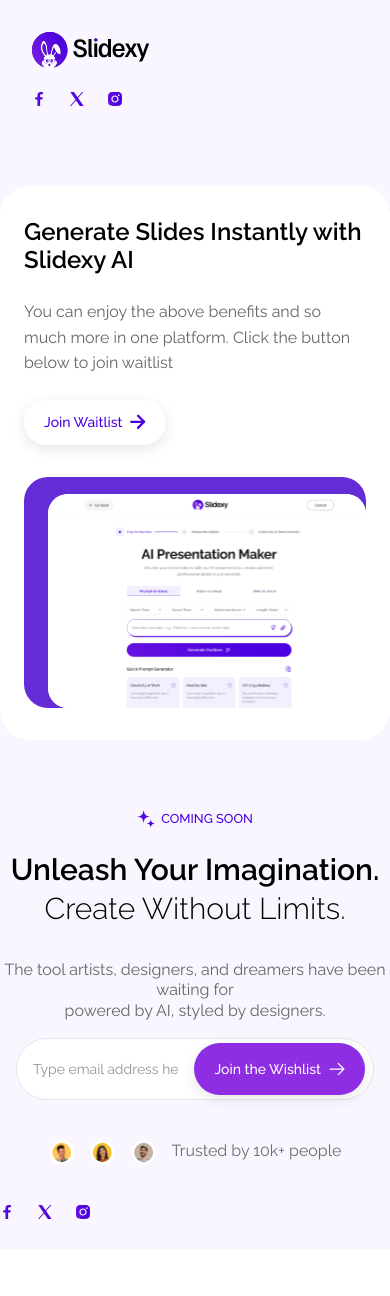
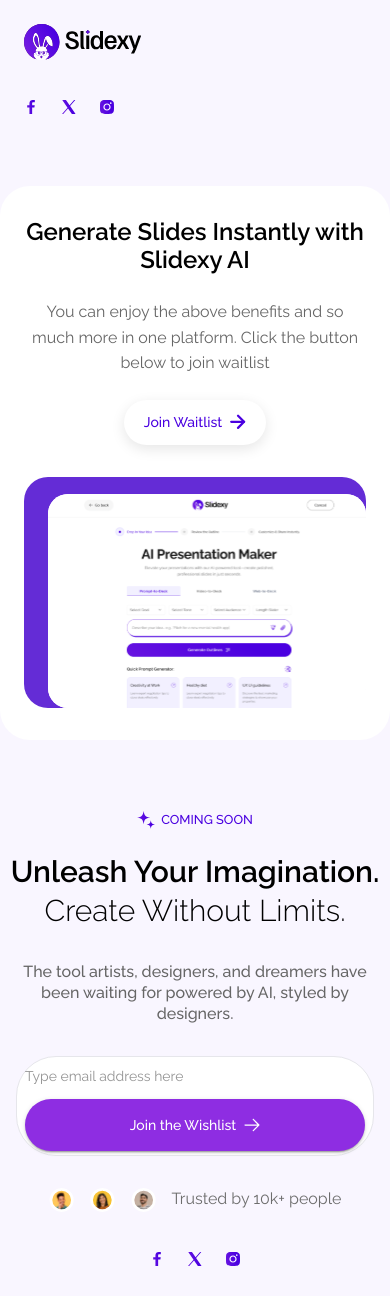
Before and after one commit to techinoid-labs/Slidexy-FE, a Next.js app: page /waiting-list in a window 390 px wide. Before the commit the page ends 1249 px from the top, so only its background shows below. Built offline with nearby package versions, Linux system fonts and the light colour scheme.

Commit message:
Fixed the responsiveness issues.

```diff
--- a/src/app/waiting-list/page.tsx
+++ b/src/app/waiting-list/page.tsx
@@ -1,28 +1,36 @@
-'use client'
-import { Box, Stack, Typography, Button, Chip, InputBase, Paper } from "@mui/material";
+"use client";
+import {
+  Box,
+  Stack,
+  Typography,
+  Button,
+  InputBase,
+  Paper,
+} from "@mui/material";
 import Image from "next/image";
 import Link from "next/link";
 import React from "react";
 
 export default function WaitingList() {
-
-
   const [email, setEmail] = React.useState("");
 
   return (
-      <Box sx={{ backgroundColor: "#f9f6ff" }}>
+    <Box sx={{ backgroundColor: "#f9f6ff", overflowX: "hidden" }}>
+      {" "}
+      {/* Prevent overflow */}
       {/* Header Section */}
       <Box
         display="flex"
-          flexDirection={{ xs: "column", sm: "row" }} // stack on small screens
+        flexDirection={{ xs: "column", sm: "row" }}
         justifyContent="space-between"
         alignItems={{ xs: "flex-start", sm: "center" }}
         sx={{
-            p: { xs: 4, sm: 6, md: "60px" }, // adaptive padding
+          p: { xs: 3, sm: 6, md: "60px" },
           gap: { xs: 3, sm: 0 },
+          flexWrap: "wrap", // Ensures wrap if needed
         }}
       >
-          <Box>
+        <Box sx={{ mb: { xs: 2, sm: 0 } }}>
           <Image
             src="/images/Logo.svg"
             alt="Slides Logo"
@@ -36,7 +44,10 @@
           spacing={3}
           justifyContent={{ xs: "flex-start", sm: "center" }}
           alignItems="center"
-            sx={{ mb: { xs: 0, sm: 3 } }}
+          sx={{
+            flexWrap: "wrap",
+            mb: { xs: 0, sm: 3 },
+          }}
         >
           {[
             { src: "/images/facebook-icon.svg", alt: "Facebook" },
@@ -54,7 +65,6 @@
           ))}
         </Stack>
       </Box>
-
       {/* Content Section */}
       <Box sx={{ backgroundColor: "#f9f6ff", py: { xs: 6, md: 10 } }}>
         <Box
@@ -72,7 +82,7 @@
             alignItems="center"
             spacing={{ xs: 4, md: 6 }}
           >
-              {/* Left Column - Text */}
+            {/* Left Column */}
             <Stack spacing={3} flex={1}>
               <Typography
                 variant="h4"
@@ -80,6 +90,7 @@
                 sx={{
                   fontSize: { xs: "24px", sm: "28px", md: "36px" },
                   lineHeight: 1.2,
+                  textAlign: { xs: "center", md: "left" }, // Center text on small screens
                 }}
               >
                 Generate Slides Instantly with Slidexy AI
@@ -91,16 +102,23 @@
                   maxWidth: "580px",
                   fontSize: { xs: "16px", md: "18px" },
                   color: "text.secondary",
+                  textAlign: { xs: "center", md: "left" },
+                  mx: { xs: "auto", md: 0 },
                 }}
               >
                 You can enjoy the above benefits and so much more in one
                 platform. Click the button below to join waitlist
               </Typography>
 
+              <Box
+                sx={{
+                  display: "flex",
+                  justifyContent: { xs: "center", md: "flex-start" },
+                }}
+              >
                 <Button
                   variant="contained"
                   sx={{
-                    width: "fit-content",
                     px: { xs: "20px", md: "28px" },
                     py: { xs: "10px", md: "12px" },
                     textTransform: "none",
@@ -120,9 +138,10 @@
                     sx={{ width: 16, height: 16, ml: 1 }}
                   />
                 </Button>
+              </Box>
             </Stack>
 
-              {/* Right Column - Image */}
+            {/* Right Column */}
             <Box
               sx={{
                 display: "inline-block",
@@ -130,7 +149,7 @@
                 borderRadius: "24px",
                 paddingTop: "17px",
                 paddingLeft: "24px",
-                  maxWidth: { xs: "100%", md: "auto" }, // responsive width
+                maxWidth: "100%",
               }}
             >
               <Box
@@ -138,6 +157,7 @@
                   backgroundColor: "#fff",
                   borderRadius: "20px",
                   overflow: "hidden",
+                  width: "100%",
                 }}
               >
                 <Image
@@ -147,7 +167,7 @@
                   height={400}
                   style={{
                     display: "block",
-                      width: "100%",
+                    maxWidth: "100%",
                     height: "auto",
                   }}
                 />
@@ -156,10 +176,9 @@
           </Stack>
         </Box>
       </Box>
-
-        {/* Footer Section  */}
-
-        <Box sx={{ pb: "30px" }}>
+      {/* Footer Section */}
+      <Box sx={{ pb: "30px", textAlign: "center" }}>
+        {/* Coming Soon Tag */}
         <Box
           sx={{
             display: "flex",
@@ -188,43 +207,35 @@
             />
             <Typography
               component="span"
-                sx={{
-                  fontSize: "inherit",
-                  fontWeight: 500,
-                  lineHeight: 1.2,
-                }}
+              sx={{ fontSize: "inherit", fontWeight: 500 }}
             >
               COMING SOON
             </Typography>
           </Box>
         </Box>
+
         {/* Main Heading */}
-          <Box sx={{ textAlign: "center", mt: 1, mb: 2, zIndex: 100 }}>
         <Typography
           variant="h1"
-              noWrap
           sx={{
-                fontSize: { xs: 30, md: 50, lg: 50 },
+            fontSize: { xs: 30, md: 50 },
             fontWeight: 550,
             mb: 4,
             lineHeight: 1.3,
             color: "#000000",
-                whiteSpace: { xs: "normal", md: "nowrap" },
-                overflow: "hidden",
-                textOverflow: "ellipsis",
           }}
         >
-              Unleash Your Imagination. <br />{" "}
+          Unleash Your Imagination. <br />
           <Typography
+            variant="inherit"
             component="span"
-                variant="inherit"
-                sx={{ color: "#000000" }}
-                fontWeight={300}
+            sx={{ fontWeight: 300 }}
           >
             Create Without Limits.
           </Typography>
         </Typography>
 
+        {/* Subheading */}
         <Typography
           variant="h6"
           sx={{
@@ -232,24 +243,15 @@
             mx: "auto",
             lineHeight: 1.3,
             fontSize: { xs: "16px", md: "16px" },
-                fontWeight: 400,
-                textAlign: "center", // Ensure text is centered
+            maxWidth: 600,
+            px: 2,
           }}
         >
-              <span>
-                The tool artists, designers, and dreamers have been waiting for{" "}
-              </span>
-              <Box
-                component="span"
-                sx={{
-                  display: { xs: "block", md: "inline" },
-                }}
-              >
+          The tool artists, designers, and dreamers have been waiting for
           powered by AI, styled by designers.
-              </Box>
         </Typography>
-          </Box>
 
+        {/* Email Input */}
         <Box
           component="form"
           sx={{
@@ -257,7 +259,7 @@
             maxWidth: 560,
             mx: "auto",
             px: { xs: 2, sm: 0 },
-              paddingBottom: "40px",
+            py: 4,
           }}
         >
           <Paper
@@ -272,6 +274,7 @@
               border: "1px solid",
               borderColor: "#E6E6EB",
               bgcolor: "#fff",
+              flexWrap: "wrap", // Wrap button on small screens
             }}
           >
             <InputBase
@@ -279,27 +282,20 @@
               placeholder="Type email address here"
               value={email}
               onChange={(e) => setEmail(e.target.value)}
-                inputProps={{ "aria-label": "email address", required: true }}
-                sx={{
-                  flex: 1,
-                  fontSize: { xs: 14, sm: 16 },
-                  px: { xs: 1, sm: 1.5 },
-                }}
+              sx={{ flex: 1, fontSize: { xs: 14, sm: 16 }, minWidth: 180 }}
             />
-
             <Button
               variant="contained"
               sx={{
-                  width: "fit-content",
-                  px: { xs: "20px", md: "20px" },
-                  py: { xs: "14px", md: "14px" },
+                px: "20px",
+                py: "14px",
                 textTransform: "none",
                 fontSize: { xs: "14px", md: "16px" },
                 fontWeight: 500,
                 borderRadius: "30px",
                 background: "#8E2DE2",
-                  boxShadow: "0 4px 14px rgba(0,0,0,0.1)",
                 color: "white",
+                width: { xs: "100%", sm: "fit-content" }, // Full width on mobile
               }}
             >
               Join the Wishlist
@@ -313,45 +309,40 @@
           </Paper>
         </Box>
 
+        {/* Trusted By */}
         <Box
           sx={{
             display: "flex",
             justifyContent: "center",
             gap: 2,
+            flexWrap: "wrap",
           }}
         >
           {[
             "/images/Ellipse5.svg",
             "/images/Ellipse6.svg",
             "/images/Ellipse7.svg",
-            ].map((image) => (
+          ].map((img) => (
             <Box
-                key={image}
+              key={img}
               component="img"
-                src={image} // replace with your own paths
-                alt={`Sample ${image}`}
-                sx={{
-                  width: 25,
-                  objectFit: "cover",
-                  borderRadius: 3.75,
-                }}
+              src={img}
+              sx={{ width: 25, borderRadius: "50%" }}
             />
           ))}
-
-            <Typography
-              variant="h5"
-              sx={{ fontSize: "16px", fontWeight: "400px", color: "#6D6D6D" }}
-            >
+          <Typography variant="h5" sx={{ fontSize: "16px", color: "#6D6D6D" }}>
             Trusted by 10k+ people
           </Typography>
         </Box>
 
+        {/* Social Icons */}
         <Stack
           direction="row"
           spacing={3}
-            justifyContent={{ xs: "flex-start", sm: "center" }}
+          justifyContent="center"
           alignItems="center"
-            marginTop={5}
+          mt={5}
+          flexWrap="wrap"
         >
           {[
             { src: "/images/facebook-icon.svg", alt: "Facebook" },
@@ -363,7 +354,7 @@
                 component="img"
                 src={icon.src}
                 alt={icon.alt}
-                  sx={{ width: 14, height: 14, display: "block" }}
+                sx={{ width: 14, height: 14 }}
               />
             </Link>
           ))}
```
Lines whose indentation alone changed are shown as unchanged.
